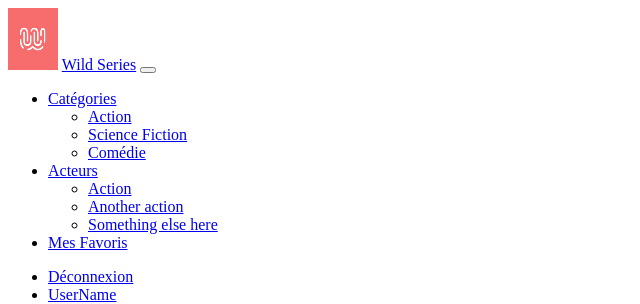
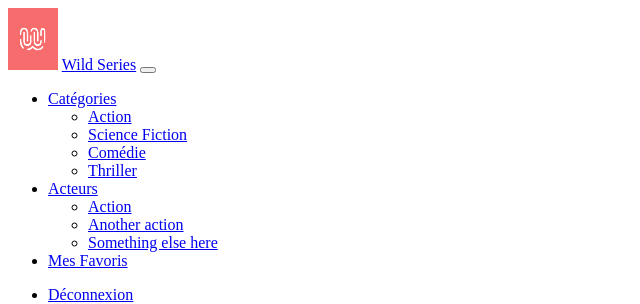
Before and after one commit to KevynSola/WCS-Symfony-Quest, a Symfony app: template templates/program/index.html.twig in a window 1280 px wide. Shown: the top 304 px of the page, without its empty margins (0-640 px from the left). Run offline with Twig, Linux system fonts and the light colour scheme; the template is opened without the code that fills it, so the values that code supplies are empty; some libraries are stand-ins or nearby versions.

Commit message:
add program show

```diff
--- a/templates/_navbar.html.twig
+++ b/templates/_navbar.html.twig
@@ -8,18 +8,21 @@
 		<div class="collapse navbar-collapse justify-content-between" id="navbarSupportedContent">
 			<ul class="navbar-nav mb-2 mb-lg-0">
 				<li class="nav-item dropdown">
-					<a class="btn btn-lg btn-dark nav-link dropdown-toggle text-light mx-3" href="#" role="button" data-bs-toggle="dropdown" aria-expanded="false">
+					<a class="btn btn-lg btn-dark nav-link dropdown-toggle text-light mx-3" href="/program" role="button" data-bs-toggle="dropdown" aria-expanded="false">
 						Catégories
 					</a>
 					<ul class="dropdown-menu">
 						<li>
-							<a class="dropdown-item" href="#">Action</a>
+							<a class="dropdown-item" href="{{ path('program_show', {id : 1} )}}">Action</a>
 						</li>
 						<li>
-							<a class="dropdown-item" href="#">Science Fiction</a>
+							<a class="dropdown-item" href="{{ path('program_show', {id : 2} )}}">Science Fiction</a>
 						</li>
 						<li>
-							<a class="dropdown-item" href="#">Comédie</a>
+							<a class="dropdown-item" href="{{ path('program_show', {id : 3} )}}">Comédie</a>
+						</li>
+						<li>
+							<a class="dropdown-item" href="{{ path('program_show', {id : 4} )}}">Thriller</a>
 						</li>
 					</ul>
 				</li>
--- a/templates/index.html.twig
+++ b/templates/index.html.twig
@@ -3,5 +3,5 @@
 {% block title %}Wild Series{% endblock %}
 
 {% block body %}
-<h1>Bienvenue !</h1>
+<h1 class="p-4 text-center">Bienvenue !</h1>
 {% endblock %}
--- a/templates/program/index.html.twig
+++ b/templates/program/index.html.twig
@@ -1,6 +1,6 @@
 {% extends 'base.html.twig' %}
 
-{% block title %}Wild Series{% endblock %}
+{% block title %}{{parent()}}| Program{% endblock %}
 
 {% block body %}
 <h1>{{ website }} index</h1>
```
Also changed, not shown: src/Controller/ProgramController.php (+10 -1 lines), templates/program/show.html.twig (added, +9 -0 lines).
